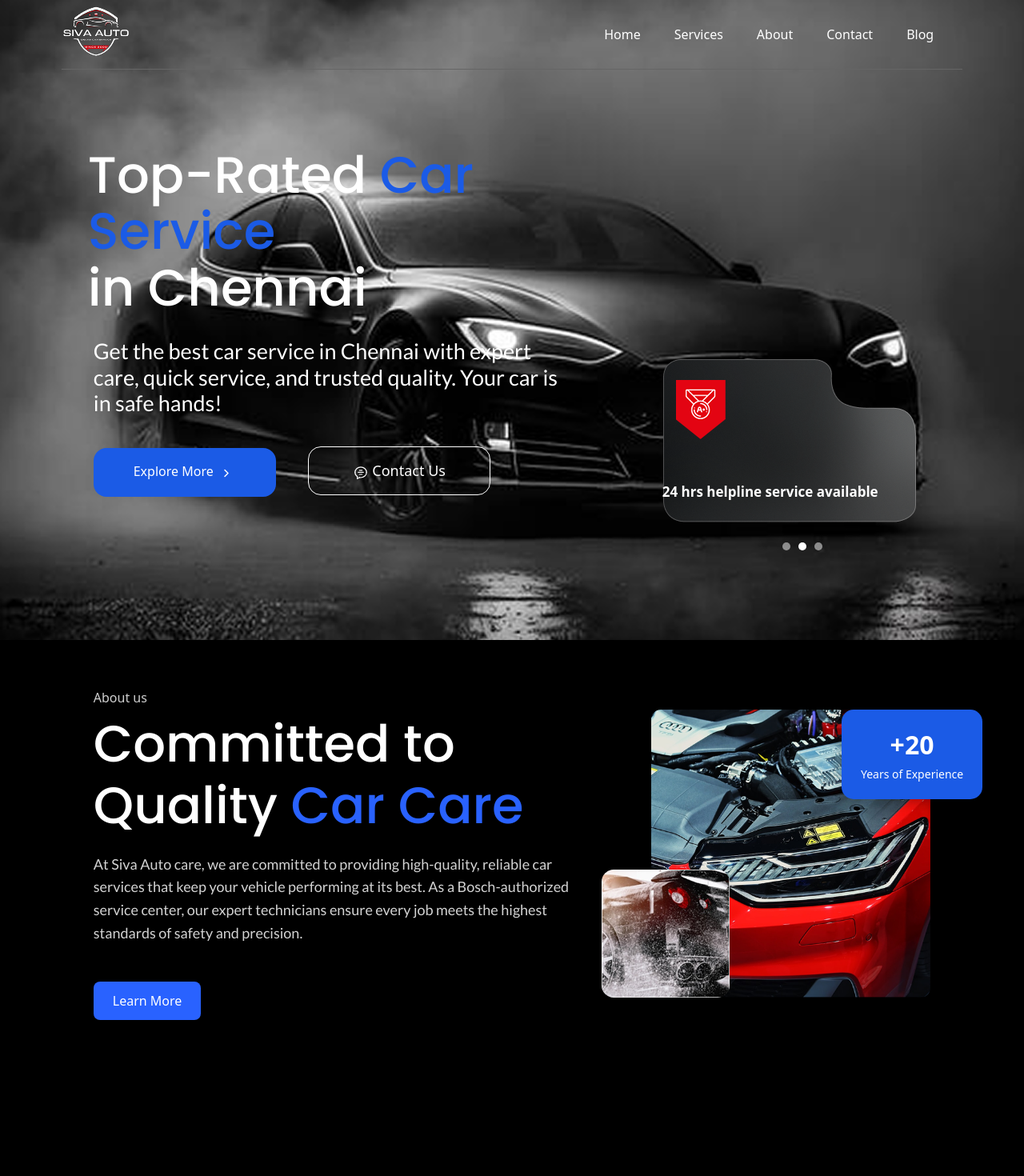
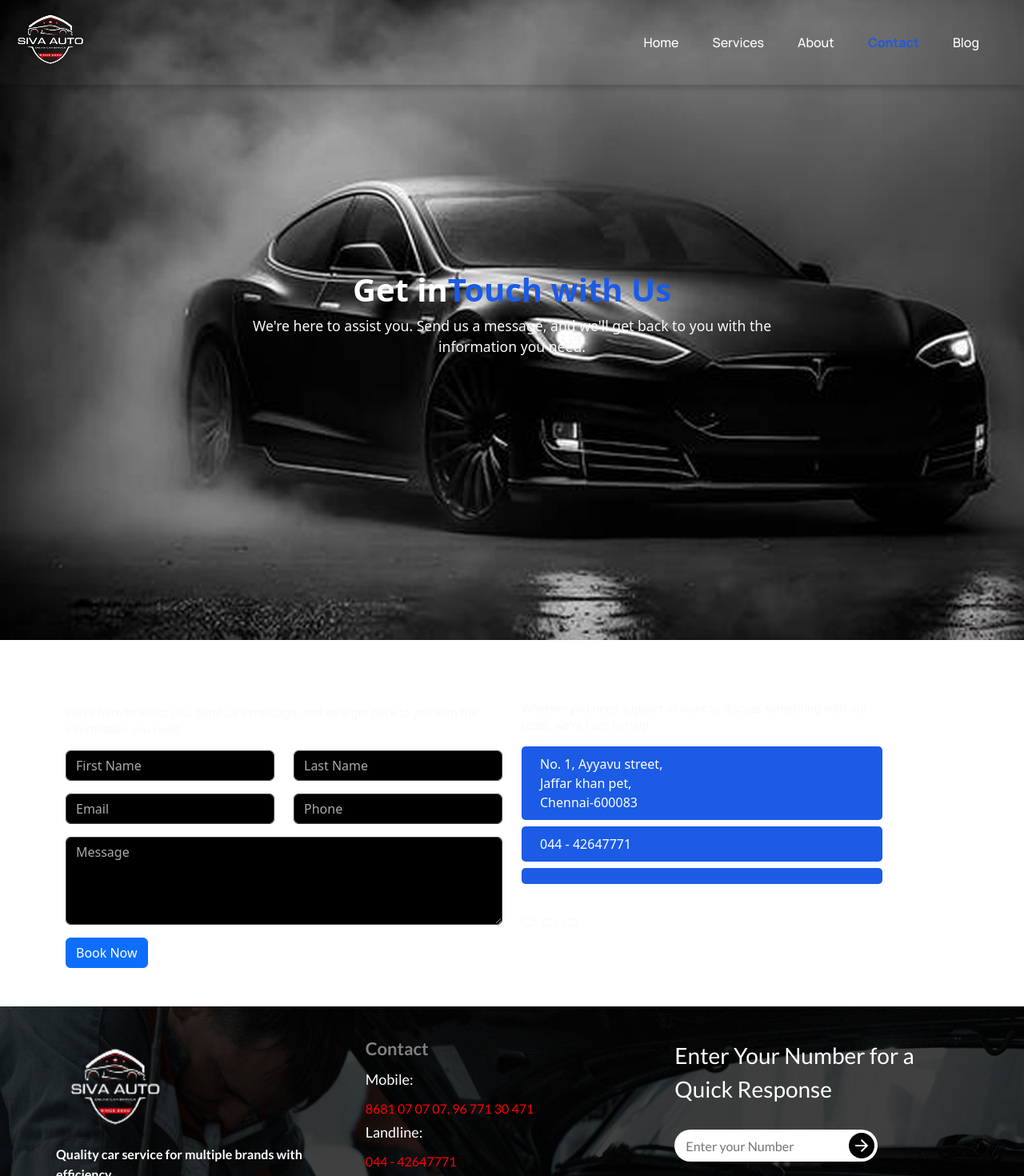
Before and after one commit to jenishaisha/hostingCar, an Angular app: page /contact in a window 1280 px wide. Before the commit this address led to /home. Shown: the top 1470 px of the page at 80% size. Built offline with nearby package versions, Linux system fonts and the light colour scheme.

Commit message:
design contact

```diff
--- a/src/app/app.component.html
+++ b/src/app/app.component.html
@@ -1 +1,3 @@
+<app-header></app-header>
 <router-outlet></router-outlet>
+<app-footer-block></app-footer-block>
--- a/src/app/app.component.ts
+++ b/src/app/app.component.ts
@@ -1,13 +1,15 @@
 import { Component } from '@angular/core';
 import { RouterOutlet } from '@angular/router';
 import { HeaderComponent } from "./header/header.component";
+import { FooterBlockComponent } from './pages/home/footer-block/footer-block.component';
 
 @Component({
   selector: 'app-root',
   standalone: true,
   imports: [
     HeaderComponent,
-    RouterOutlet
+    RouterOutlet,
+    FooterBlockComponent
   ],
   templateUrl: './app.component.html',
   styleUrl: './app.component.css'
--- a/src/app/header/header.component.css
+++ b/src/app/header/header.component.css
@@ -1,13 +1,48 @@
 .header-container {
-    border-bottom: 1px solid #656565;
-    display: flex;       /* Make logo and links sit side by side */
-    align-items: center;      /* Vertically center align */
-    justify-content: space-between; /* Space between logo and links */
+    /* border-bottom: 1px solid #656565; */
+    display: flex;
+    /* Make logo and links sit side by side */
+    align-items: center;
+    /* Vertically center align */
+    justify-content: space-between;
+    /* Space between logo and links */
 }
-.menu-items{
+
+.menu-items {
     margin-right: 30px;
     text-decoration: none;
-    background-color:transparent;
+    background-color: transparent;
     color: white;
-    border:none;
+    border: none;
+    font-size: 16px;
+    font-family: 'Manrope';
+    font-weight: 500;
 }
+
+.header-container {
+    position: fixed;
+    top: 0;
+    left: 0;
+    right: 0;
+    z-index: 1000;
+    /* Keep it above other content */
+    background-image: url(/assets/home-bg.png);
+    /* border-bottom: 1px solid #656565; */
+    display: flex;
+    align-items: center;
+    justify-content: space-between;
+    padding: 10px 20px;
+    /* Optional for spacing */
+    box-shadow: 0 4px 8px rgba(0, 0, 0, 0.2);
+}
+
+.menu-items.active-link {
+    color: #1B5BE6 !important;
+    margin-right: 30px;
+    text-decoration: none;
+    background-color: transparent;
+    border: none;
+    font-size: 16px;
+    font-family: 'Manrope';
+    font-weight: 700;
+}
--- a/src/app/header/header.component.html
+++ b/src/app/header/header.component.html
@@ -2,11 +2,43 @@
     <div class="logo-container">
         <img src="/assets/logo.png" alt="logo">
     </div>
-    <div class="menu-container">
-        <button class="menu-items">Home</button>
-        <button class="menu-items">Services</button>
-        <button class="menu-items">About</button>
-        <button class="menu-items">Contact</button>
-        <button class="menu-items">Blog</button>
-    </div>
+<div class="menu-container">
+
+  <button
+    class="menu-items"
+    [routerLink]="'/home'"
+    [ngClass]="{'active-link': router.url === '/home'}">
+    Home
+  </button>
+  <button
+    class="menu-items"
+    [routerLink]="'/services'"
+    [ngClass]="{'active-link': router.url === '/services'}">
+    Services
+  </button>
+
+  <button
+    class="menu-items"
+    [routerLink]="'/about'"
+    [ngClass]="{'active-link': router.url === '/about'}">
+    About
+  </button>
+
+  <button
+    class="menu-items"
+    [routerLink]="'/contact'"
+    [ngClass]="{'active-link': router.url === '/contact'}">
+    Contact
+  </button>
+
+  <button
+    class="menu-items"
+    [routerLink]="'/blog'"
+    [ngClass]="{'active-link': router.url === '/blog'}">
+    Blog
+  </button>
 </div>
+
+
+
+</div>
--- /dev/null
+++ b/src/app/main-contact/main-contact.component.css
@@ -0,0 +1,42 @@
+.contact-banner {
+ background-image: url(/assets/home-bg.png);
+  background-size: cover;
+  height: 100vh; /* Or set to 400px if you prefer fixed height */
+  padding: 60px 20px;
+}
+
+.contact-content {
+  max-width: 700px;
+}
+
+.heading-text {
+  font-size: 2.5rem;
+}
+
+.text-primary {
+  color: #1B5BE6 !important;
+}
+
+.subtext {
+  font-size: 1.1rem;
+}
+body {
+  background-color: #000;
+}
+
+.dark-input {
+  background-color: #000;
+  border: 1px solid #444;
+  color: white;
+}
+
+.dark-input::placeholder {
+  color: #aaa;
+}
+
+.contact-box {
+  background-color: #1B5BE6;
+  color: white;
+  padding: 10px 15px;
+  border-radius: 5px;
+}
--- /dev/null
+++ b/src/app/main-contact/main-contact.component.html
@@ -0,0 +1,72 @@
+<div class="contact-banner d-flex align-items-center justify-content-center text-center">
+  <div class="contact-content">
+    <h1 class="heading-text">
+      <span class="text-white fw-bold">Get in</span>
+      <span class="text-primary fw-bold">Touch with Us</span>
+    </h1>
+    <p class="text-light subtext">
+      We're here to assist you. Send us a message, and we'll get back to you with the information you need.
+    </p>
+  </div>
+</div>
+<div class="container py-5 text-white">
+  <div class="row">
+    <!-- Contact Form -->
+    <div class="col-6">
+      <h5>Send us a Message!</h5>
+      <p class="text-light small">We're here to assist you. Send us a message, and we’ll get back to you with the information you need.</p>
+      <form>
+        <div class="row mb-3">
+          <div class="col">
+            <input type="text" class="form-control dark-input" placeholder="First Name">
+          </div>
+          <div class="col">
+            <input type="text" class="form-control dark-input" placeholder="Last Name">
+          </div>
+        </div>
+        <div class="row mb-3">
+          <div class="col">
+            <input type="email" class="form-control dark-input" placeholder="Email">
+          </div>
+          <div class="col">
+            <input type="tel" class="form-control dark-input" placeholder="Phone">
+          </div>
+        </div>
+        <div class="mb-3">
+          <textarea class="form-control dark-input" rows="4" placeholder="Message"></textarea>
+        </div>
+        <button type="submit" class="btn btn-primary">Book Now</button>
+      </form>
+    </div>
+
+    <!-- Contact Info -->
+    <div class="col-5 mt-4 mt-md-0">
+      <h6>Our Contact</h6>
+      <p class="text-light small">
+        Whether you need support or want to discuss something with our team, we're here to help.
+      </p>
+
+      <div class="contact-box mb-2 d-flex align-items-start">
+        <i class="bi bi-geo-alt-fill me-2 mt-1 text-primary"></i>
+        <span>No. 1, Ayyavu street,<br>Jaffar khan pet,<br>Chennai-600083</span>
+      </div>
+
+      <div class="contact-box mb-2 d-flex align-items-center">
+        <i class="bi bi-telephone-fill me-2 text-primary"></i>
+        <span>044 - 42647771</span>
+      </div>
+
+      <div class="contact-box mb-3 d-flex align-items-center">
+        <i class="bi bi-envelope-fill me-2 text-primary"></i>
+        <!-- <span>krissautocare@gmail.com</span> -->
+      </div>
+
+      <h6>Follow Us on</h6>
+      <div class="d-flex gap-2">
+        <a href="#" class="btn btn-outline-light btn-sm rounded-circle"><i class="bi bi-twitter"></i></a>
+        <a href="#" class="btn btn-outline-light btn-sm rounded-circle"><i class="bi bi-instagram"></i></a>
+        <a href="#" class="btn btn-outline-light btn-sm rounded-circle"><i class="bi bi-facebook"></i></a>
+      </div>
+    </div>
+  </div>
+</div>
--- a/src/app/pages/home/home-block/home-block.component.css
+++ b/src/app/pages/home/home-block/home-block.component.css
@@ -93,7 +93,8 @@ button {
     bottom: 26px;
     font-size: 17px;
     font-weight: 600;
-    max-width: 292px;
+      max-width: 300px;
+    justify-self: anchor-center;
 }
 
 .carousel-indicators [data-bs-target] {
--- a/src/app/pages/home/home-block/home-block.component.html
+++ b/src/app/pages/home/home-block/home-block.component.html
@@ -1,6 +1,6 @@
-<app-header></app-header>
+
 <div class="col-12">
-    <div class="row">
+    <div class="row mt-4">
         <div class="col-8">
             <div class="mt-5">
                 <h1 class="main-heading">Top-Rated <span style="color: #1B5BE6;">Car Service</span> <br>in Chennai</h1>
@@ -23,13 +23,14 @@
                     Contact Us
                 </button>
             </div>
-            <div class="col-4">
-                <div id="customCarousel" class="carousel slide" data-bs-ride="carousel" data-bs-interval="3000">
+            <div class="col-4 mb-5">
+                <div id="customCarousel" class="carousel slide" data-bs-ride="carousel">
                     <!-- Carousel indicators -->
                     <div class="carousel-indicators">
                         <button type="button" data-bs-target="#customCarousel" data-bs-slide-to="0"
                             class="active"></button>
                         <button type="button" data-bs-target="#customCarousel" data-bs-slide-to="1"></button>
+                        <button type="button" data-bs-target="#customCarousel" data-bs-slide-to="2"></button>
                         <button type="button" data-bs-target="#customCarousel" data-bs-slide-to="2"></button>
                     </div>
 
@@ -43,24 +44,19 @@
                         </div>
 
 
-                        <div class="carousel-item">
+                        <div class="carousel-item ">
                             <div class="custom-card">
                                 <img class="badge-icon" src="../../../../assets/Group 37064.png" alt="Icon" />
                                 <p class="card-text">24 hrs helpline service available</p>
                             </div>
                         </div>
-                        <div class="carousel-item">
+                         <div class="carousel-item">
                             <div class="custom-card">
                                 <img class="badge-icon" src="../../../../assets/Group 37064.png" alt="Icon" />
                                 <p class="card-text">Car service can be available in EMI service</p>
                             </div>
                         </div>
-                        <div class="carousel-item">
-                            <div class="custom-card">
-                                <img class="badge-icon" src="../../../../assets/Group 37064.png" alt="Icon" />
-                                <p class="card-text">Insurance Renewal Services Available </p>
-                            </div>
-                        </div>
+
                         <div class="carousel-item">
                             <div class="custom-card">
                                 <img class="badge-icon" src="../../../../assets/Group 37064.png" alt="Icon" />
--- a/src/app/pages/home/home.component.html
+++ b/src/app/pages/home/home.component.html
@@ -22,7 +22,3 @@
 <div class="page-block">
     <app-blog-block></app-blog-block>
 </div>
-
-<div class="">
-    <app-footer-block></app-footer-block>
-</div>
--- a/src/styles.css
+++ b/src/styles.css
@@ -2,7 +2,9 @@ body {
   font-family: 'Inter', 'Manrope', 'Lato', 'Segoe UI', Roboto, Helvetica, Arial, sans-serif;
 }
 
-
+body {
+    padding-top: 70px; /* Adjust based on header height */
+}
 html,body{
     padding: 0;
     margin: 0;
```
Also changed, not shown: src/app/app.routes.ts (+7 -1 lines), src/app/main-contact/main-contact.component.ts (added, +16 -0 lines), 1 other file (tests, documents, lock files or other folders).
